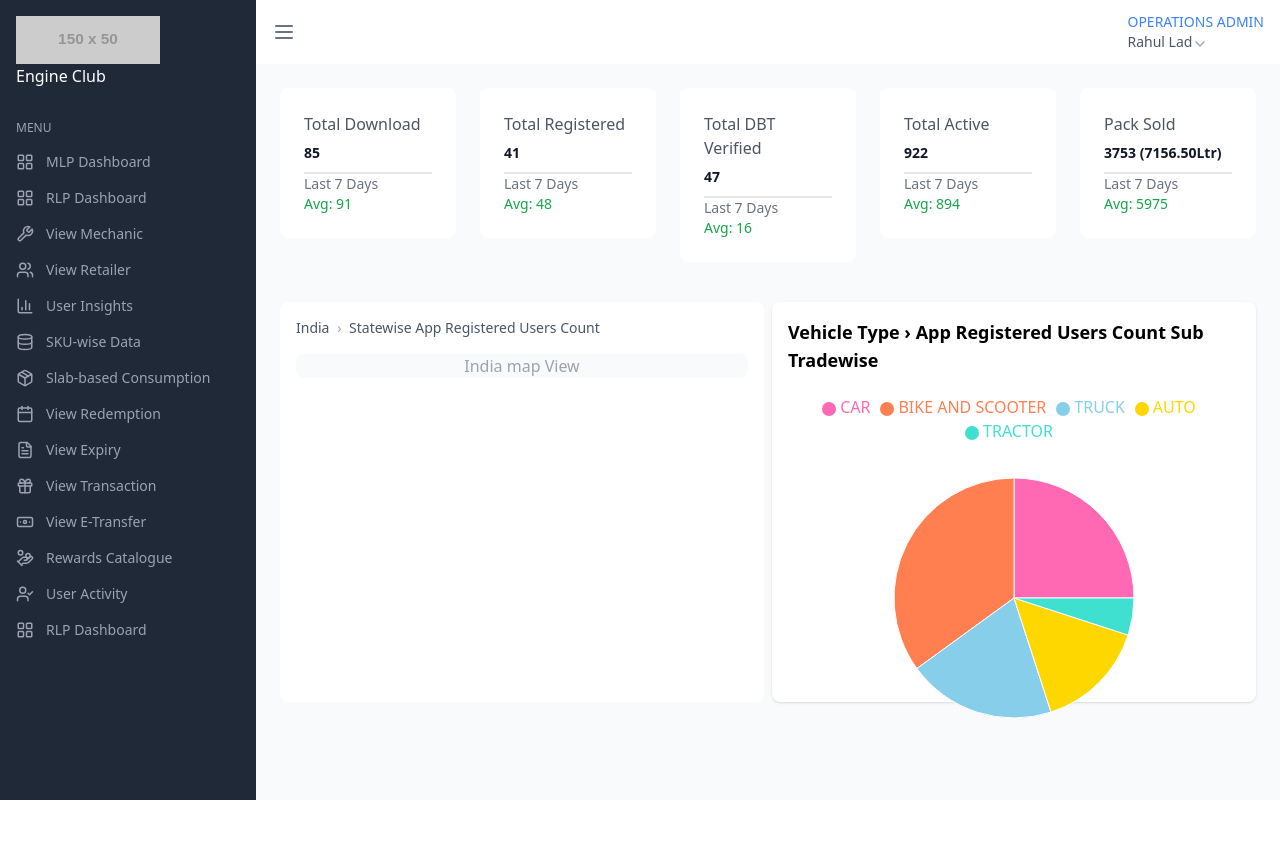
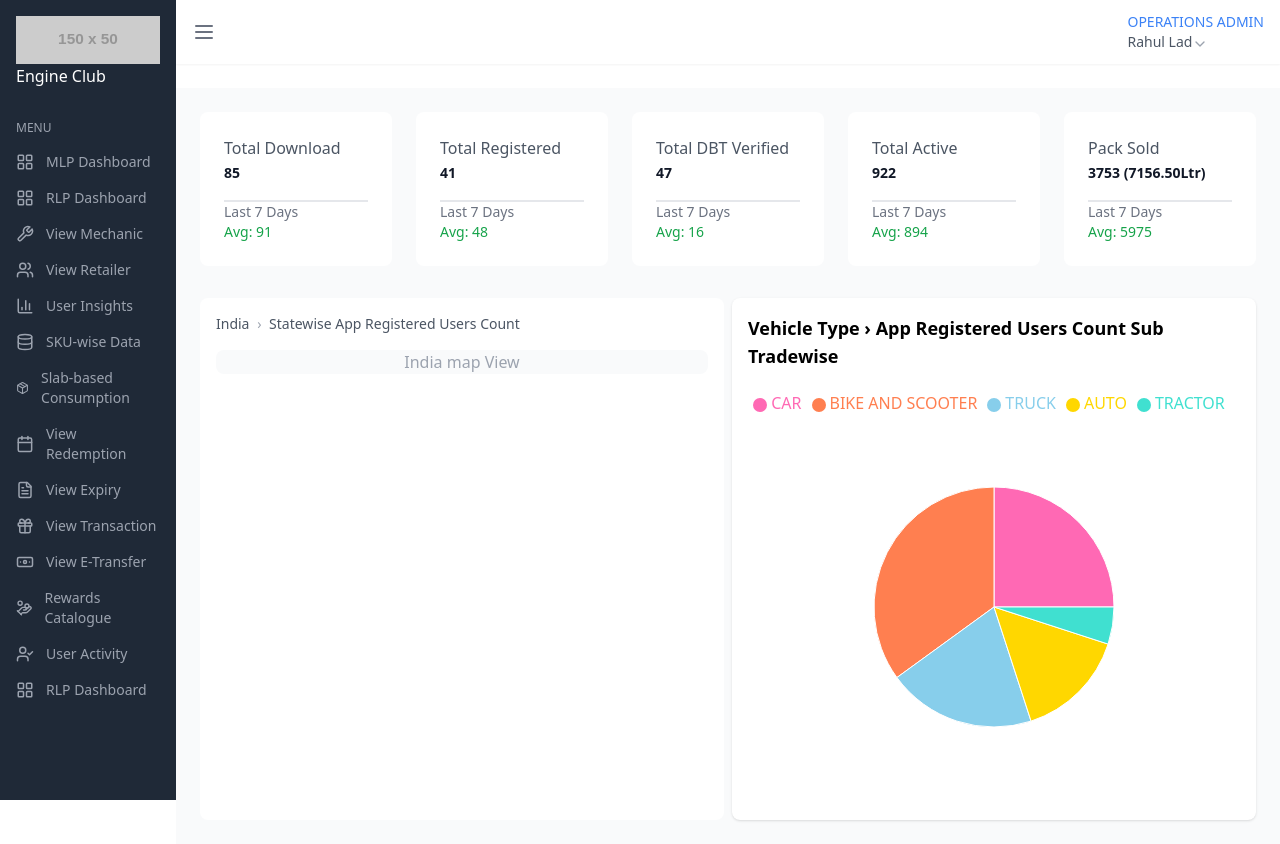
Before and after one commit to PSameer2001/StaticWebsite, a React (Create React App) app: page / in a window 1280 px wide. Before the commit the page ends 800 px from the top, so only its background shows below. Built offline with nearby package versions, Linux system fonts and the light colour scheme.

Commit message:
Updated File

```diff
--- a/src/components/charts/VehicleChart.js
+++ b/src/components/charts/VehicleChart.js
@@ -13,7 +13,7 @@ const COLORS = ['#FF69B4', '#FF7F50', '#87CEEB', '#FFD700', '#40E0D0'];
 
 const VehicleChart = () => {
   return (
-    <div className="bg-white p-4 rounded-lg shadow h-[400px]">
+    <div className="bg-white p-4 rounded-lg shadow h-[450px] min-h-fit">
       <h2 className="text-lg font-semibold mb-4">Vehicle Type › App Registered Users Count Sub Tradewise</h2>
       <ResponsiveContainer width="100%" height="100%">
         <PieChart>
--- a/src/components/layout/Header.js
+++ b/src/components/layout/Header.js
@@ -4,7 +4,7 @@ import { Menu, ChevronDown } from "lucide-react";
 const Header = ({ onMenuClick }) => {
   return (
     <>
-      <header className="bg-white shadow-sm">
+      <header className="bg-white shadow-sm sticky top-0 z-10">
         <div className="max-w-full px-4">
           <div className="flex items-center justify-between h-16">
             <div className="flex items-center">
@@ -30,17 +30,6 @@ const Header = ({ onMenuClick }) => {
           </div>
         </div>
       </header>
-
-      {/* <header className="bg-white shadow-sm px-6 py-4 flex justify-between items-center">
-        <h1 className="text-xl font-semibold text-gray-800">Dashboard</h1>
-        <div className="flex items-center space-x-4">
-          <span className="text-gray-600">OPERATIONS ADMIN</span>
-          <div className="flex items-center">
-            <span className="bg-blue-100 p-2 rounded-full">RL</span>
-            <span className="ml-2 text-gray-700">Rahul Lad</span>
-          </div>
-        </div>
-      </header> */}
     </>
   );
 };
--- a/src/components/layout/Sidebar.js
+++ b/src/components/layout/Sidebar.js
@@ -16,7 +16,7 @@ import {
 
 const MenuItem = ({ icon: Icon, text, active }) => (
   <div
-    className={`flex items-center space-x-3 px-4 py-2 text-sm ${
+    className={`flex items-center space-x-3 px-4 py-2 text-sm  ${
       active
         ? "bg-gray-700 text-white"
         : "text-gray-400 hover:bg-gray-700 hover:text-white"
@@ -49,8 +49,8 @@ const Sidebar = ({ isOpen }) => {
   return (
     <div
       className={`${
-        isOpen ? "w-64" : "w-0"
-      } bg-gray-800 min-h-screen transition-all duration-300 overflow-hidden top-0 left-0`}
+        isOpen ? "w-44" : "w-0"
+      } bg-gray-800 min-h-screen transition-all duration-300 fixed top-0 left-0`}
     >
       <div className="p-4">
         <img
--- a/src/components/stats/StatCard.js
+++ b/src/components/stats/StatCard.js
@@ -12,12 +12,12 @@ const StatCard = ({ title, value, average, period, isHighlighted }) => {
         onMouseLeave={() => {
           setShowData(false);
         }}
-        className={`flex flex-col justify-between p-6 rounded-lg mb-2 ${
+        className={`flex flex-col justify-between p-6 rounded-lg mb-2 h-full ${
           showData ? "bg-blue-50" : "bg-white"
         }`}
       >
+        <div>
         <h3 className="text-gray-600 text-base font-medium">{title}</h3>
-        <div className="mt-1">
           <span className="text-sm font-semibold text-gray-900">{value}</span>
         </div>
         <div className="mt-2 text-sm border-t-2">
--- a/src/pages/Home.js
+++ b/src/pages/Home.js
@@ -27,9 +27,9 @@ const Home = () => {
   return (
     <div className="flex min-h-screen">
       {isSidebarOpen && <Sidebar isOpen={isSidebarOpen} />}
-      <div className="flex-1 flex flex-col">
+      <div className={`flex-1 ${isSidebarOpen ? 'ml-44' : ''}`}>
         <Header onMenuClick={toggleSidebar} />
-        <main className="flex-1 p-6 bg-gray-50">
+        <main className="flex-1 p-6 bg-gray-50 mt-6">
           <Body />
         </main>
       </div>
```
